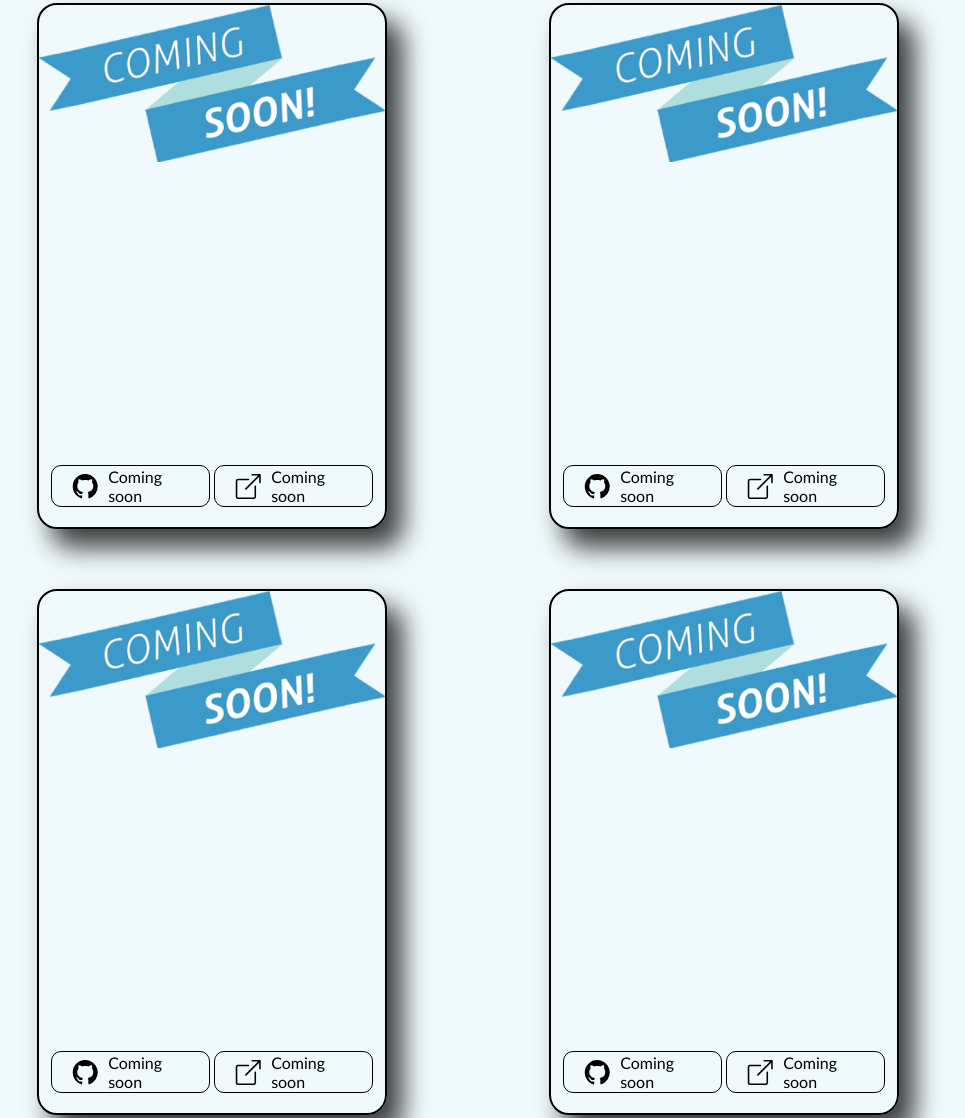
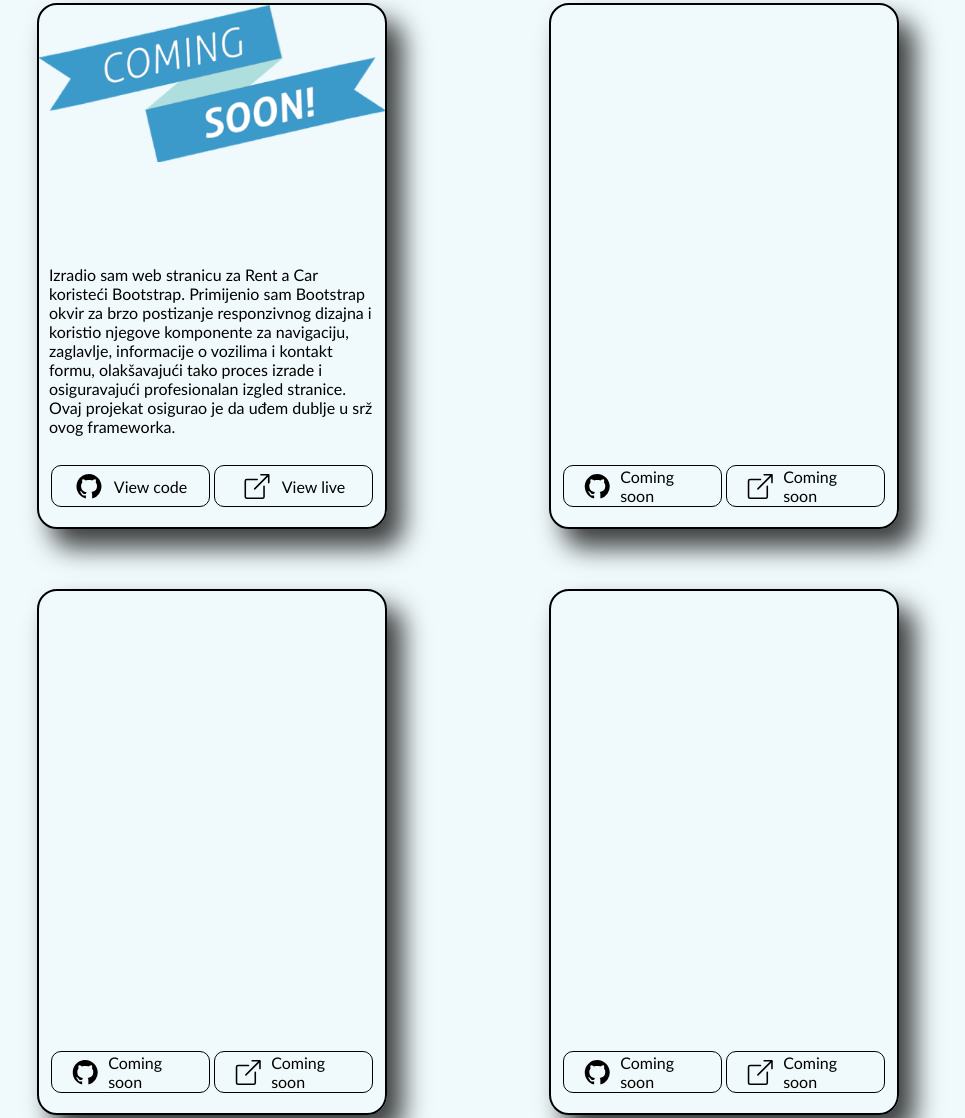
Before and after one commit to Sanjin22/Portfolio, a plain HTML site: page index.html in a window 1280 px wide. Shown: the part 2963-4081 px from the top of the page, without its empty margins (172-1137 px from the left). Drawn offline with Linux system fonts and the light colour scheme.

Commit message:
Adding links to new project in a project section

```diff
--- a/index.html
+++ b/index.html
@@ -295,8 +295,67 @@
               </div>
             </div>
           </div>
+          <div class="boxProjects">
+            <div class="projectsImage projectsImage3"></div>
+            <div class="projectsText">
+              <p>
+                Izradio sam web stranicu za Rent a Car koristeći Bootstrap.
+                Primijenio sam Bootstrap okvir za brzo postizanje responzivnog
+                dizajna i koristio njegove komponente za navigaciju, zaglavlje,
+                informacije o vozilima i kontakt formu, olakšavajući tako proces
+                izrade i osiguravajući profesionalan izgled stranice. Ovaj
+                projekat osigurao je da uđem dublje u srž ovog frameworka.
+              </p>
+              <br />
+              <div class="codeLinks">
+                <a
+                  class="gitButton"
+                  href="https://github.com/Sanjin22/Rent_A_Car"
+                >
+                  <svg
+                    class="svgGit"
+                    xmlns="http://www.w3.org/2000/svg"
+                    width="16"
+                    height="16"
+                    fill="currentColor"
+                    class="bi bi-github"
+                    viewBox="0 0 16 16"
+                  >
+                    <path
+                      d="M8 0C3.58 0 0 3.58 0 8c0 3.54 2.29 6.53 5.47 7.59.4.07.55-.17.55-.38 0-.19-.01-.82-.01-1.49-2.01.37-2.53-.49-2.69-.94-.09-.23-.48-.94-.82-1.13-.28-.15-.68-.52-.01-.53.63-.01 1.08.58 1.23.82.72 1.21 1.87.87 2.33.66.07-.52.28-.87.51-1.07-1.78-.2-3.64-.89-3.64-3.95 0-.87.31-1.59.82-2.15-.08-.2-.36-1.02.08-2.12 0 0 .67-.21 2.2.82.64-.18 1.32-.27 2-.27.68 0 1.36.09 2 .27 1.53-1.04 2.2-.82 2.2-.82.44 1.1.16 1.92.08 2.12.51.56.82 1.27.82 2.15 0 3.07-1.87 3.75-3.65 3.95.29.25.54.73.54 1.48 0 1.07-.01 1.93-.01 2.2 0 .21.15.46.55.38A8.012 8.012 0 0 0 16 8c0-4.42-3.58-8-8-8z"
+                    />
+                  </svg>
+                  <p>View code</p>
+                </a>
+                <a
+                  class="gitButton"
+                  href="https://sanjin22.github.io/Rent_A_Car/"
+                >
+                  <svg
+                    class="svgGit"
+                    xmlns="http://www.w3.org/2000/svg"
+                    width="16"
+                    height="16"
+                    fill="currentColor"
+                    class="bi bi-box-arrow-up-right"
+                    viewBox="0 0 16 16"
+                  >
+                    <path
+                      fill-rule="evenodd"
+                      d="M8.636 3.5a.5.5 0 0 0-.5-.5H1.5A1.5 1.5 0 0 0 0 4.5v10A1.5 1.5 0 0 0 1.5 16h10a1.5 1.5 0 0 0 1.5-1.5V7.864a.5.5 0 0 0-1 0V14.5a.5.5 0 0 1-.5.5h-10a.5.5 0 0 1-.5-.5v-10a.5.5 0 0 1 .5-.5h6.636a.5.5 0 0 0 .5-.5z"
+                    />
+                    <path
+                      fill-rule="evenodd"
+                      d="M16 .5a.5.5 0 0 0-.5-.5h-5a.5.5 0 0 0 0 1h3.793L6.146 9.146a.5.5 0 1 0 .708.708L15 1.707V5.5a.5.5 0 0 0 1 0v-5z"
+                    />
+                  </svg>
+                  <p>View live</p>
+                </a>
+              </div>
+            </div>
+          </div>
           <div class="boxProjectsCommingSoon">
-            <div class="projectsImage projectsImage3"></div>
+            <div class="projectsImage projectsImage4"></div>
             <div class="projectsText">
               <br />
               <br />
@@ -350,7 +409,7 @@
             </div>
           </div>
           <div class="boxProjectsCommingSoon">
-            <div class="projectsImage projectsImage3"></div>
+            <div class="projectsImage projectsImage4"></div>
             <div class="projectsText">
               <br />
               <br />
@@ -404,61 +463,7 @@
             </div>
           </div>
           <div class="boxProjectsCommingSoon">
-            <div class="projectsImage projectsImage3"></div>
-            <div class="projectsText">
-              <br />
-              <br />
-              <br />
-              <br />
-              <br />
-              <br />
-              <br />
-              <br />
-              <br />
-              <br />
-              <div class="codeLinks">
-                <a class="gitButton" href="#">
-                  <svg
-                    class="svgGit"
-                    xmlns="http://www.w3.org/2000/svg"
-                    width="16"
-                    height="16"
-                    fill="currentColor"
-                    class="bi bi-github"
-                    viewBox="0 0 16 16"
-                  >
-                    <path
-                      d="M8 0C3.58 0 0 3.58 0 8c0 3.54 2.29 6.53 5.47 7.59.4.07.55-.17.55-.38 0-.19-.01-.82-.01-1.49-2.01.37-2.53-.49-2.69-.94-.09-.23-.48-.94-.82-1.13-.28-.15-.68-.52-.01-.53.63-.01 1.08.58 1.23.82.72 1.21 1.87.87 2.33.66.07-.52.28-.87.51-1.07-1.78-.2-3.64-.89-3.64-3.95 0-.87.31-1.59.82-2.15-.08-.2-.36-1.02.08-2.12 0 0 .67-.21 2.2.82.64-.18 1.32-.27 2-.27.68 0 1.36.09 2 .27 1.53-1.04 2.2-.82 2.2-.82.44 1.1.16 1.92.08 2.12.51.56.82 1.27.82 2.15 0 3.07-1.87 3.75-3.65 3.95.29.25.54.73.54 1.48 0 1.07-.01 1.93-.01 2.2 0 .21.15.46.55.38A8.012 8.012 0 0 0 16 8c0-4.42-3.58-8-8-8z"
-                    />
-                  </svg>
-                  <p>Coming soon</p>
-                </a>
-                <a class="gitButton" href="#">
-                  <svg
-                    class="svgGit"
-                    xmlns="http://www.w3.org/2000/svg"
-                    width="16"
-                    height="16"
-                    fill="currentColor"
-                    class="bi bi-box-arrow-up-right"
-                    viewBox="0 0 16 16"
-                  >
-                    <path
-                      fill-rule="evenodd"
-                      d="M8.636 3.5a.5.5 0 0 0-.5-.5H1.5A1.5 1.5 0 0 0 0 4.5v10A1.5 1.5 0 0 0 1.5 16h10a1.5 1.5 0 0 0 1.5-1.5V7.864a.5.5 0 0 0-1 0V14.5a.5.5 0 0 1-.5.5h-10a.5.5 0 0 1-.5-.5v-10a.5.5 0 0 1 .5-.5h6.636a.5.5 0 0 0 .5-.5z"
-                    />
-                    <path
-                      fill-rule="evenodd"
-                      d="M16 .5a.5.5 0 0 0-.5-.5h-5a.5.5 0 0 0 0 1h3.793L6.146 9.146a.5.5 0 1 0 .708.708L15 1.707V5.5a.5.5 0 0 0 1 0v-5z"
-                    />
-                  </svg>
-                  <p>Coming soon</p>
-                </a>
-              </div>
-            </div>
-          </div>
-          <div class="boxProjectsCommingSoon">
-            <div class="projectsImage projectsImage3"></div>
+            <div class="projectsImage projectsImage4"></div>
             <div class="projectsText">
               <br />
               <br />
```
